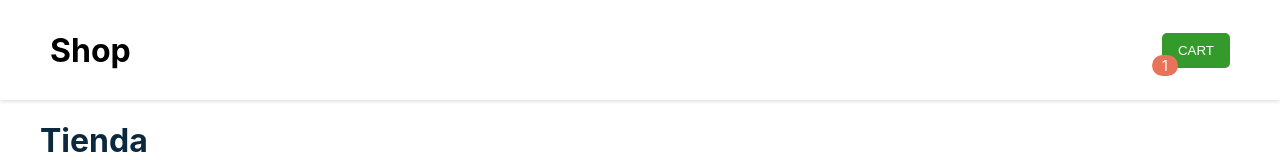
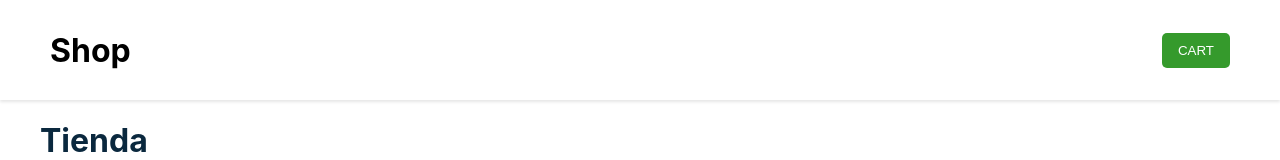
Before and after one commit to kushiahu/learn-react-shopping-cart, a React (Create React App) app: page / in a window 1280 px wide. Shown: the top 160 px of the page. Built offline with nearby package versions, Linux system fonts and the light colour scheme.

Commit message:
update quantity items on bubble alert

```diff
--- a/src/App.js
+++ b/src/App.js
@@ -19,15 +19,23 @@ class App extends Component {
 
   addCart = (product) => {
     const { cart } = this.state
-    const item = cart.find(x => x.name === product.name)
-    if(item) {
-      item.quantity += 1
-      return this.setState({ cart })
+    // My solution
+    // const item = cart.find(x => x.name === product.name)
+    // if(item) {
+    //   item.quantity += 1
+    //   return this.setState({ cart })
+    // }
+    // Better solution !?
+    if (cart.find(item => item.name === product.name)) {
+      const newCart = cart.map(item => item.name === product.name
+        ? ({
+          ...item,
+          quantity: item.quantity + 1
+        })
+        : item
+      )
+      return this.setState({ cart: newCart })
     }
-    console.info(item)
-    // if (cart.find(x => x.name === product.name)) {
-    //   const newCart = cart.map(x => x.name === product.name)
-    // }
     return this.setState({
       cart: this.state.cart.concat({
         ...product,
@@ -36,11 +44,15 @@ class App extends Component {
     })
   }
 
+  getQuantity = () => {
+    const { cart } = this.state
+    return cart.reduce((acc, el) => acc + el.quantity, 0)
+  }
+
   render() {
-    console.info(this.state.cart)
     return (
       <div>
-        <Navbar></Navbar>
+        <Navbar quantity={ this.getQuantity() }></Navbar>
         <Layout>
           <Title />
           <Products
--- a/src/components/BubbleAlert.js
+++ b/src/components/BubbleAlert.js
@@ -18,9 +18,9 @@ class BubbleAlert extends Component {
     return n > 9 ? '9+' : n
   }
   render() {
-    const { value } = this.props
+    const { quantity } = this.props
     return(
-      <span style={ styles.bubbleAlert }>{ this.getNumber(value)}</span>
+      <span style={ styles.bubbleAlert }>{ this.getNumber(quantity)}</span>
     )
   }
 }
--- a/src/components/Cart.js
+++ b/src/components/Cart.js
@@ -21,9 +21,12 @@ const styles = {
 
 class Cart extends Component {
   render() {
+    const { quantity } = this.props
     return(
       <div>
-        <span style={ styles.bubble }><BubbleAlert value={1} /></span>
+        <span style={ styles.bubble }>
+        { quantity !== 0 ? <BubbleAlert quantity={ quantity } /> : null }
+        </span>
         <button style={ styles.cart }>Cart</button>
       </div>
     )
--- a/src/components/Navbar.js
+++ b/src/components/Navbar.js
@@ -17,10 +17,11 @@ const styles = {
 
 class Navbar extends Component {
   render() {
+    const { quantity } = this.props
     return(
       <nav style={ styles.navbar }>
         <Logo />
-        <Cart />
+        <Cart quantity={ quantity } />
       </nav>
     )
   }
```
